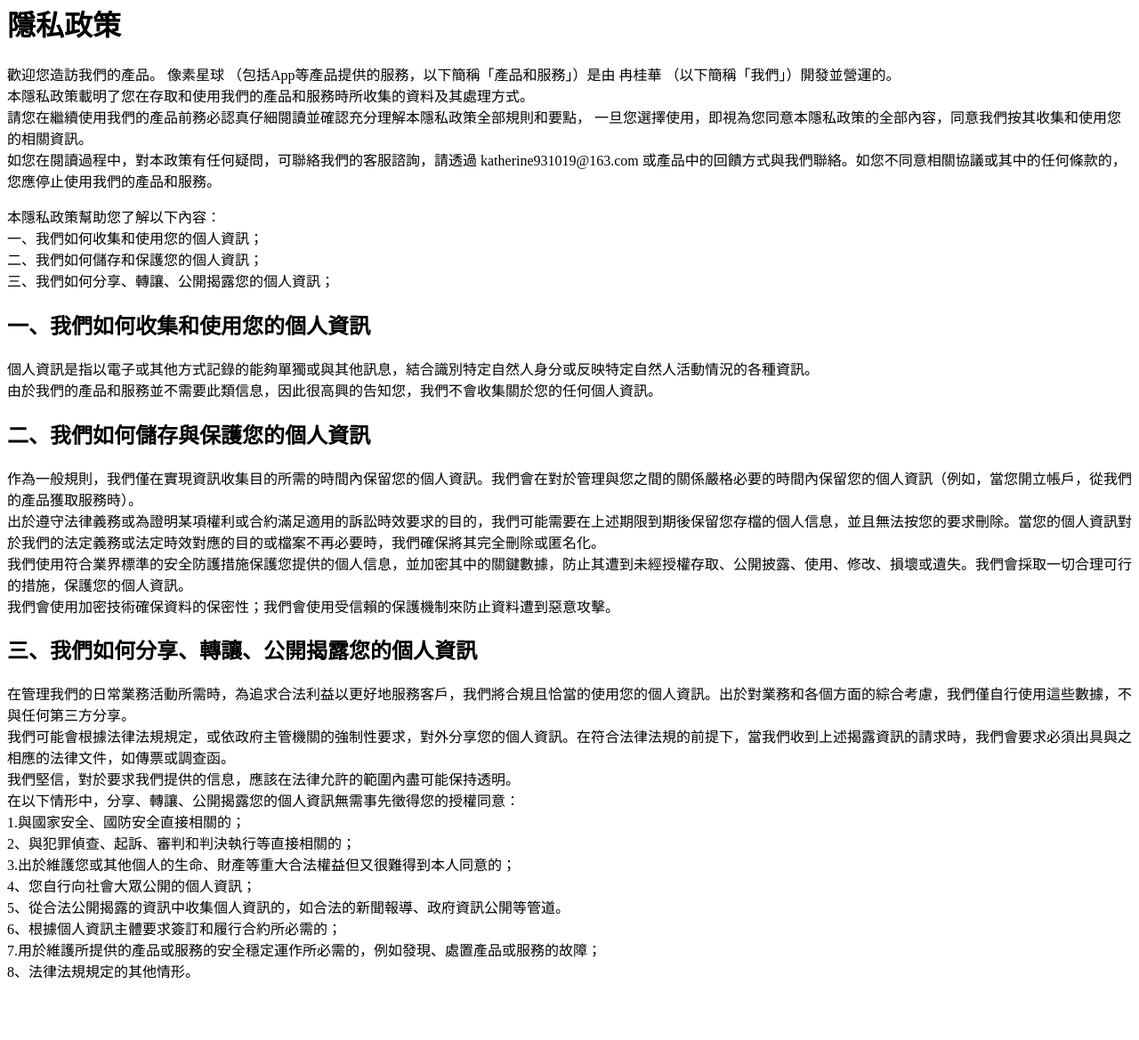
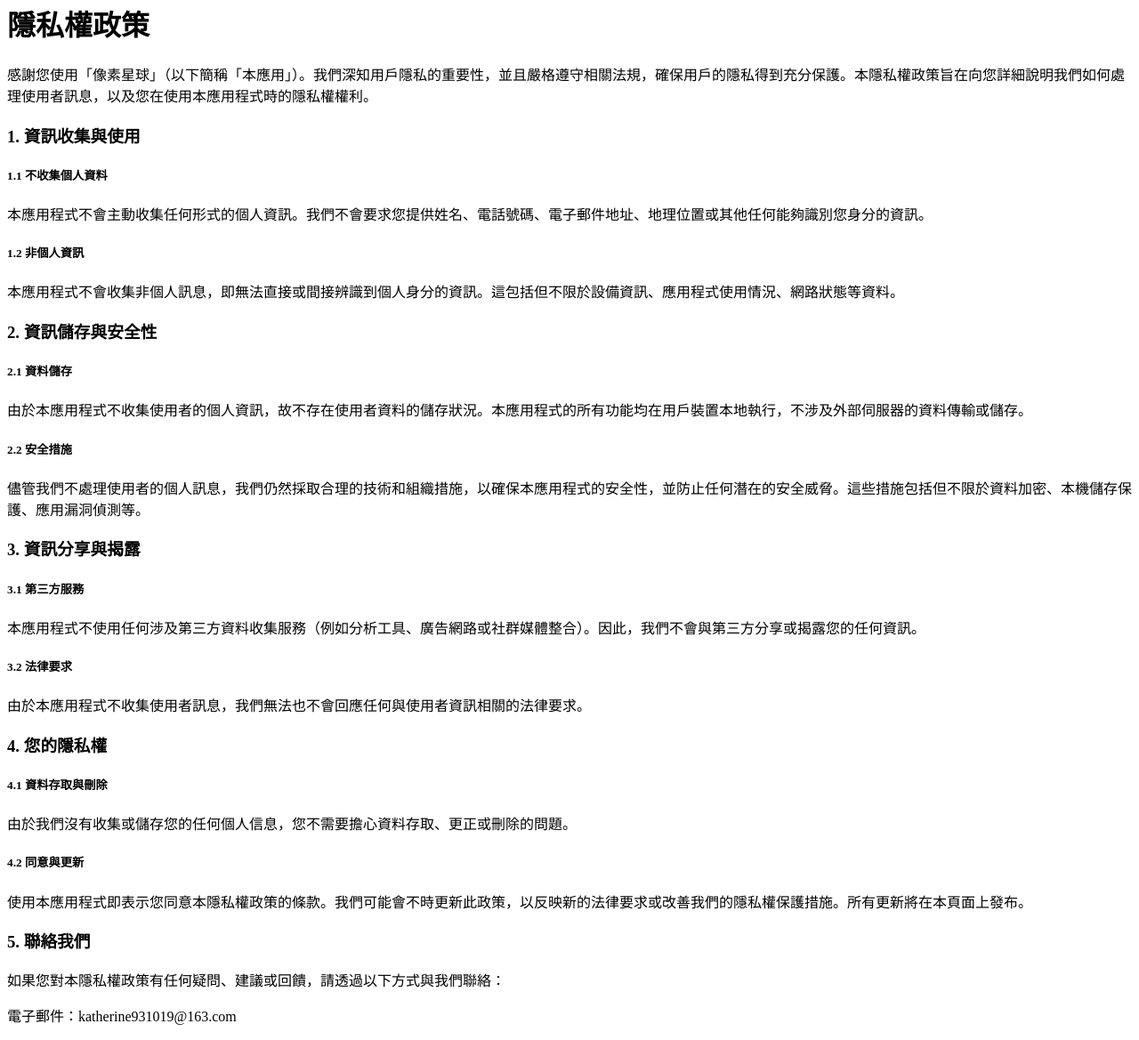
Before and after one commit to CassieRan/DotLabPages, a plain HTML site: page private-traditional.html in a window 1280 px wide. Shown: the part 18-1187 px from the top of the page at 89% size. Before the commit the page ends 1137 px from the top, so only its background shows below. Drawn offline with Linux system fonts and the light colour scheme.

Commit message:
update privacy policy

```diff
--- a/private-traditional.html
+++ b/private-traditional.html
@@ -4,44 +4,48 @@
 <head>
     <meta charset="UTF-8">
     <meta name="viewport" content="width=device-width, initial-scale=1.0, user-scalable=0">
-    <title>隱私政策</title>
+    <title>隱私權政策</title>
 </head>
 
 <body>
-    <h1>隱私政策</h1>
-    <p>歡迎您造訪我們的產品。 像素星球 （包括App等產品提供的服務，以下簡稱「產品和服務」）是由 冉桂華 （以下簡稱「我們」）開發並營運的。 <br />
-        本隱私政策載明了您在存取和使用我們的產品和服務時所收集的資料及其處理方式。 <br />
-        請您在繼續使用我們的產品前務必認真仔細閱讀並確認充分理解本隱私政策全部規則和要點， 一旦您選擇使用，即視為您同意本隱私政策的全部內容，同意我們按其收集和使用您的相關資訊。 <br />
-        如您在閱讀過程中，對本政策有任何疑問，可聯絡我們的客服諮詢，請透過 katherine931019@163.com
-        或產品中的回饋方式與我們聯絡。如您不同意相關協議或其中的任何條款的，您應停止使用我們的產品和服務。 <br />
+    <h1>隱私權政策</h1>
+
+    <p>感謝您使用「像素星球」（以下簡稱「本應用」）。我們深知用戶隱私的重要性，並且嚴格遵守相關法規，確保用戶的隱私得到充分保護。本隱私權政策旨在向您詳細說明我們如何處理使用者訊息，以及您在使用本應用程式時的隱私權權利。
     </p>
-    <p>本隱私政策幫助您了解以下內容：<br />
-        一、我們如何收集和使用您的個人資訊；<br />
-        二、我們如何儲存和保護您的個人資訊；<br />
-        三、我們如何分享、轉讓、公開揭露您的個人資訊；</p>
-    <h2>一、我們如何收集和使用您的個人資訊</h2>
-    <p>個人資訊是指以電子或其他方式記錄的能夠單獨或與其他訊息，結合識別特定自然人身分或反映特定自然人活動情況的各種資訊。 <br />
-        由於我們的產品和服務並不需要此類信息，因此很高興的告知您，我們不會收集關於您的任何個人資訊。
+
+    <h3>1. 資訊收集與使用</h3>
+    <h5>1.1 不收集個人資料</h5>
+    <p>本應用程式不會主動收集任何形式的個人資訊。我們不會要求您提供姓名、電話號碼、電子郵件地址、地理位置或其他任何能夠識別您身分的資訊。 </p>
+
+    <h5>1.2 非個人資訊</h5>
+    <p>本應用程式不會收集非個人訊息，即無法直接或間接辨識到個人身分的資訊。這包括但不限於設備資訊、應用程式使用情況、網路狀態等資料。 </p>
+
+    <h3>2. 資訊儲存與安全性</h3>
+    <h5>2.1 資料儲存</h5>
+    <p>由於本應用程式不收集使用者的個人資訊，故不存在使用者資料的儲存狀況。本應用程式的所有功能均在用戶裝置本地執行，不涉及外部伺服器的資料傳輸或儲存。 </p>
+
+    <h5>2.2 安全措施</h5>
+    <p>儘管我們不處理使用者的個人訊息，我們仍然採取合理的技術和組織措施，以確保本應用程式的安全性，並防止任何潛在的安全威脅。這些措施包括但不限於資料加密、本機儲存保護、應用漏洞偵測等。 </p>
+
+    <h3>3. 資訊分享與揭露</h3>
+    <h5>3.1 第三方服務</h5>
+    <p>本應用程式不使用任何涉及第三方資料收集服務（例如分析工具、廣告網路或社群媒體整合）。因此，我們不會與第三方分享或揭露您的任何資訊。 </p>
+
+    <h5>3.2 法律要求</h5>
+    <p>由於本應用程式不收集使用者訊息，我們無法也不會回應任何與使用者資訊相關的法律要求。
     </p>
-    <h2>二、我們如何儲存與保護您的個人資訊</h2>
-    <p>作為一般規則，我們僅在實現資訊收集目的所需的時間內保留您的個人資訊。我們會在對於管理與您之間的關係嚴格必要的時間內保留您的個人資訊（例如，當您開立帳戶，從我們的產品獲取服務時）。 <br />
-        出於遵守法律義務或為證明某項權利或合約滿足適用的訴訟時效要求的目的，我們可能需要在上述期限到期後保留您存檔的個人信息，並且無法按您的要求刪除。當您的個人資訊對於我們的法定義務或法定時效對應的目的或檔案不再必要時，我們確保將其完全刪除或匿名化。
-        <br />
-        我們使用符合業界標準的安全防護措施保護您提供的個人信息，並加密其中的關鍵數據，防止其遭到未經授權存取、公開披露、使用、修改、損壞或遺失。我們會採取一切合理可行的措施，保護您的個人資訊。 <br />
-        我們會使用加密技術確保資料的保密性；我們會使用受信賴的保護機制來防止資料遭到惡意攻擊。 </p>
-    <h2>三、我們如何分享、轉讓、公開揭露您的個人資訊</h2>
-    <p>在管理我們的日常業務活動所需時，為追求合法利益以更好地服務客戶，我們將合規且恰當的使用您的個人資訊。出於對業務和各個方面的綜合考慮，我們僅自行使用這些數據，不與任何第三方分享。 <br />
-        我們可能會根據法律法規規定，或依政府主管機關的強制性要求，對外分享您的個人資訊。在符合法律法規的前提下，當我們收到上述揭露資訊的請求時，我們會要求必須出具與之相應的法律文件，如傳票或調查函。 <br />
-        我們堅信，對於要求我們提供的信息，應該在法律允許的範圍內盡可能保持透明。 <br />
-        在以下情形中，分享、轉讓、公開揭露您的個人資訊無需事先徵得您的授權同意：<br />
-        1.與國家安全、國防安全直接相關的；<br />
-        2、與犯罪偵查、起訴、審判和判決執行等直接相關的；<br />
-        3.出於維護您或其他個人的生命、財產等重大合法權益但又很難得到本人同意的；<br />
-        4、您自行向社會大眾公開的個人資訊；<br />
-        5、從合法公開揭露的資訊中收集個人資訊的，如合法的新聞報導、政府資訊公開等管道。 <br />
-        6、根據個人資訊主體要求簽訂和履行合約所必需的；<br />
-        7.用於維護所提供的產品或服務的安全穩定運作所必需的，例如發現、處置產品或服務的故障；<br />
-        8、法律法規規定的其他情形。 </p>
-</body>
+
+    <h3>4. 您的隱私權</h3>
+    <h5>4.1 資料存取與刪除</h5>
+    <p>由於我們沒有收集或儲存您的任何個人信息，您不需要擔心資料存取、更正或刪除的問題。 </p>
+
+    <h5>4.2 同意與更新</h5>
+    <p>使用本應用程式即表示您同意本隱私權政策的條款。我們可能會不時更新此政策，以反映新的法律要求或改善我們的隱私權保護措施。所有更新將在本頁面上發布。 </p>
+
+    <h3>5. 聯絡我們</h3>
+    <p>如果您對本隱私權政策有任何疑問、建議或回饋，請透過以下方式與我們聯絡：</p>
+
+    <p>電子郵件：katherine931019@163.com</p>
+   </body>
 
 </html>
```
Also changed, not shown: private.html (+35 -30 lines).
